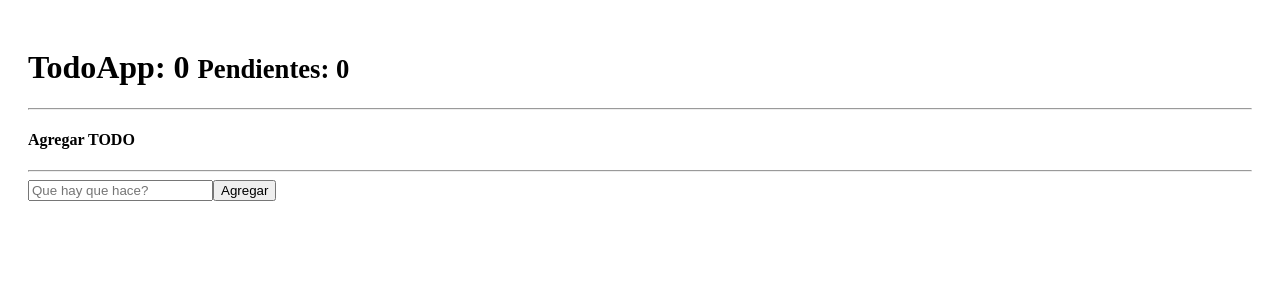
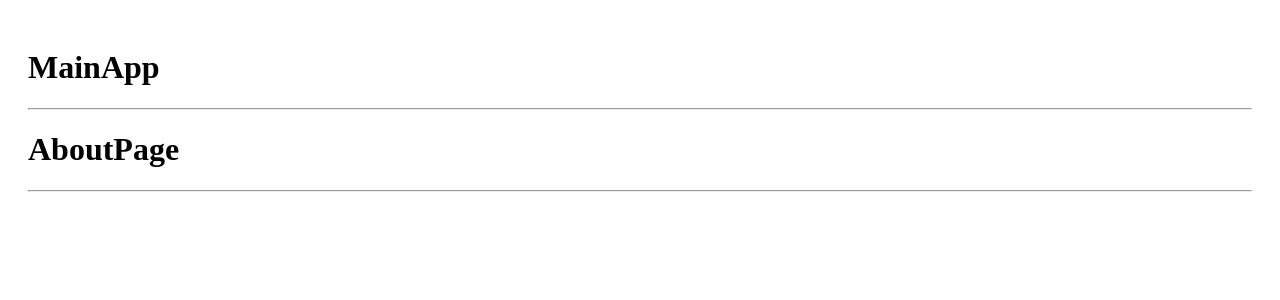
Before and after one commit to emersongonzal86/curso_react, a React app in the folder 05-hook-app/: page /about in a window 1280 px wide. Shown: the top 300 px of the page. Built offline with nearby package versions, Linux system fonts and the light colour scheme; the HTML template or start-up script is replaced by a standard one.

Commit message:
Configure Router in React

```diff
--- a/05-hook-app/package.json
+++ b/05-hook-app/package.json
@@ -10,7 +10,8 @@
   },
   "dependencies": {
     "react": "^18.2.0",
-    "react-dom": "^18.2.0"
+    "react-dom": "^18.2.0",
+    "react-router-dom": "6"
   },
   "devDependencies": {
     "@types/react": "^18.0.27",
--- /dev/null
+++ b/05-hook-app/src/09-useContext/AboutPage.jsx
@@ -0,0 +1,9 @@
+
+export const AboutPage = () => {
+    return (
+      <>
+        <h1>AboutPage</h1>
+        <hr />
+      </>
+    )
+  }
--- /dev/null
+++ b/05-hook-app/src/09-useContext/HomePage.jsx
@@ -0,0 +1,9 @@
+
+export const HomePage = () => {
+    return (
+      <>
+        <h1>HomePage</h1>
+        <hr />
+      </>
+    )
+  }
--- /dev/null
+++ b/05-hook-app/src/09-useContext/LoginPage.jsx
@@ -0,0 +1,9 @@
+
+export const LoginPage = () => {
+    return (
+      <>
+        <h1>LoginPage</h1>
+        <hr />
+      </>
+    )
+  }
--- /dev/null
+++ b/05-hook-app/src/09-useContext/MainApp.jsx
@@ -0,0 +1,24 @@
+import { Navigate, Route, Routes } from 'react-router-dom';
+import { HomePage } from './HomePage';
+import { AboutPage } from './AboutPage';
+import { LoginPage } from './LoginPage';
+
+export const MainApp = () => {
+  return (
+    <>
+      <h1>MainApp</h1>
+      <hr />
+
+      <Routes>
+        <Route path="/" element={ <HomePage /> } />
+        <Route path="login" element={ <LoginPage /> } />
+        <Route path="about" element={ <AboutPage /> } />
+        {/* esta ruta utiliza el comodin /* para que cuando una ruta no exita se redirija a una ruta especifica*/}
+        {/* se utiliza el navigate para evitar duplicar rutas */}
+        {/* <Route path="/*" element={ <HomePage /> } /> */}
+        <Route path="/*" element={ <Navigate to="/about" /> } />
+
+      </Routes>
+    </>
+  )
+}
--- a/05-hook-app/src/main.jsx
+++ b/05-hook-app/src/main.jsx
@@ -1,24 +1,17 @@
 import React from 'react';
 import ReactDOM from 'react-dom/client';
-// import { CallbackHook } from './06-memos/CallbackHook';
-import { Padre } from './07-tarea-memo/Padre';
-// import { MemoHook } from './06-memos/MemoHook';
-//import { FormWithCustomHook } from './02-useEffect/FormWithCustomHook';
-// import { MultipleCustomHooks } from './03-examples/MultipleCustomHooks';
-// import { FocusScreen } from './04-useRef/FocusScreen';
-// import { Layout } from './05-uselayoutEffect/layout';
-// import { Memorize } from './06-memos/Memorize';
-//import { SimpleForm } from './02-useEffect/SimpleForm';
-//import { CounterWithCustomHook } from './01-useState/CounterWithCustomHook';
-//import { HooksApp } from './HooksApp';
-//import{ CounterApp } from './01-useState/CounterApp';
+import { BrowserRouter } from 'react-router-dom';
+
+import { MainApp } from './09-useContext/MainApp';
+
 import './index.css'
 
-//import './08-useReducer/intro-reducer';
-import { TodoApp } from './08-useReducer/TodoApp';
+
 
  ReactDOM.createRoot(document.getElementById('root')).render(
+  <BrowserRouter>
    <React.StrictMode>
-     <TodoApp />
-   </React.StrictMode>,
+     <MainApp />
+   </React.StrictMode>
+   </BrowserRouter>
  )
```
Also changed, not shown: 1 other file (tests, documents, lock files or other folders).
